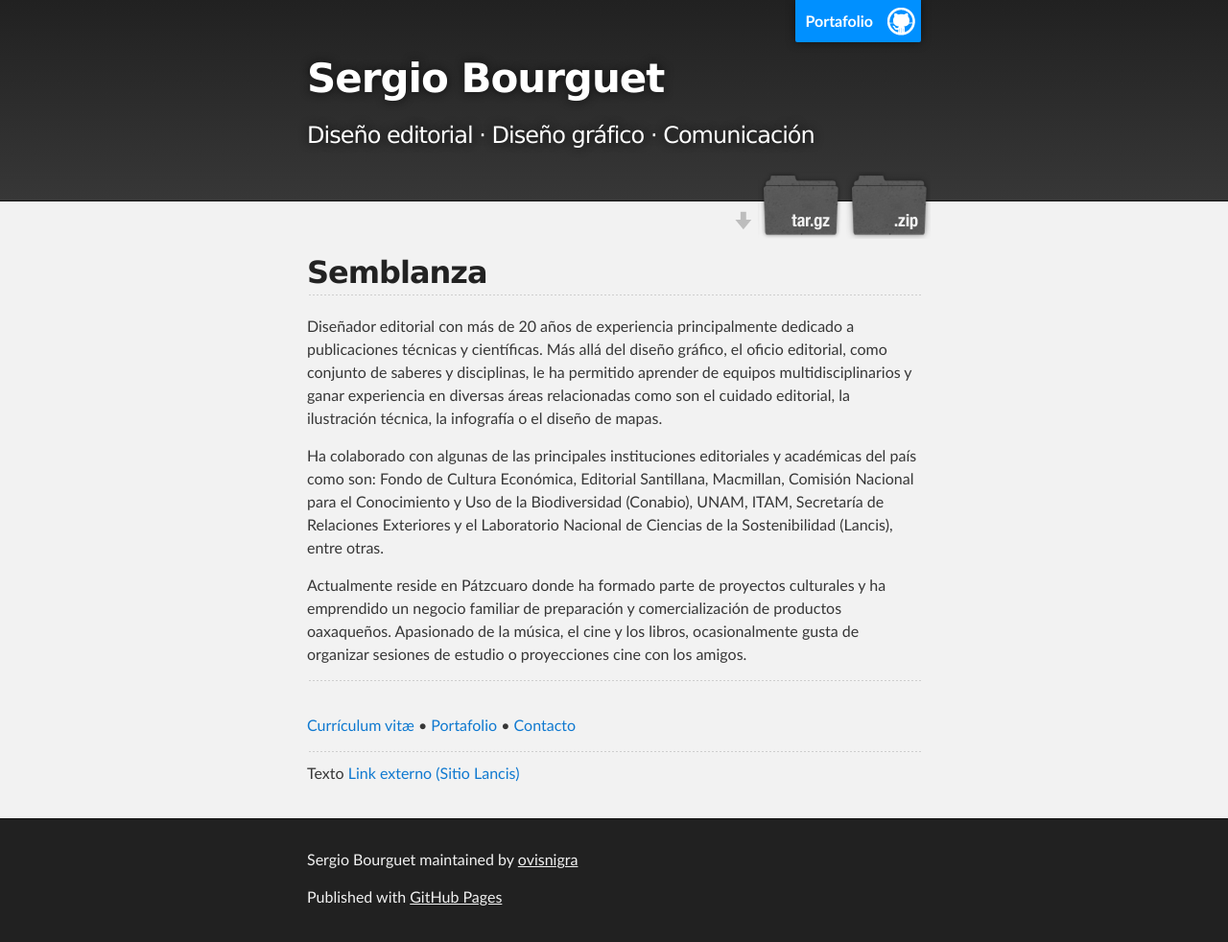
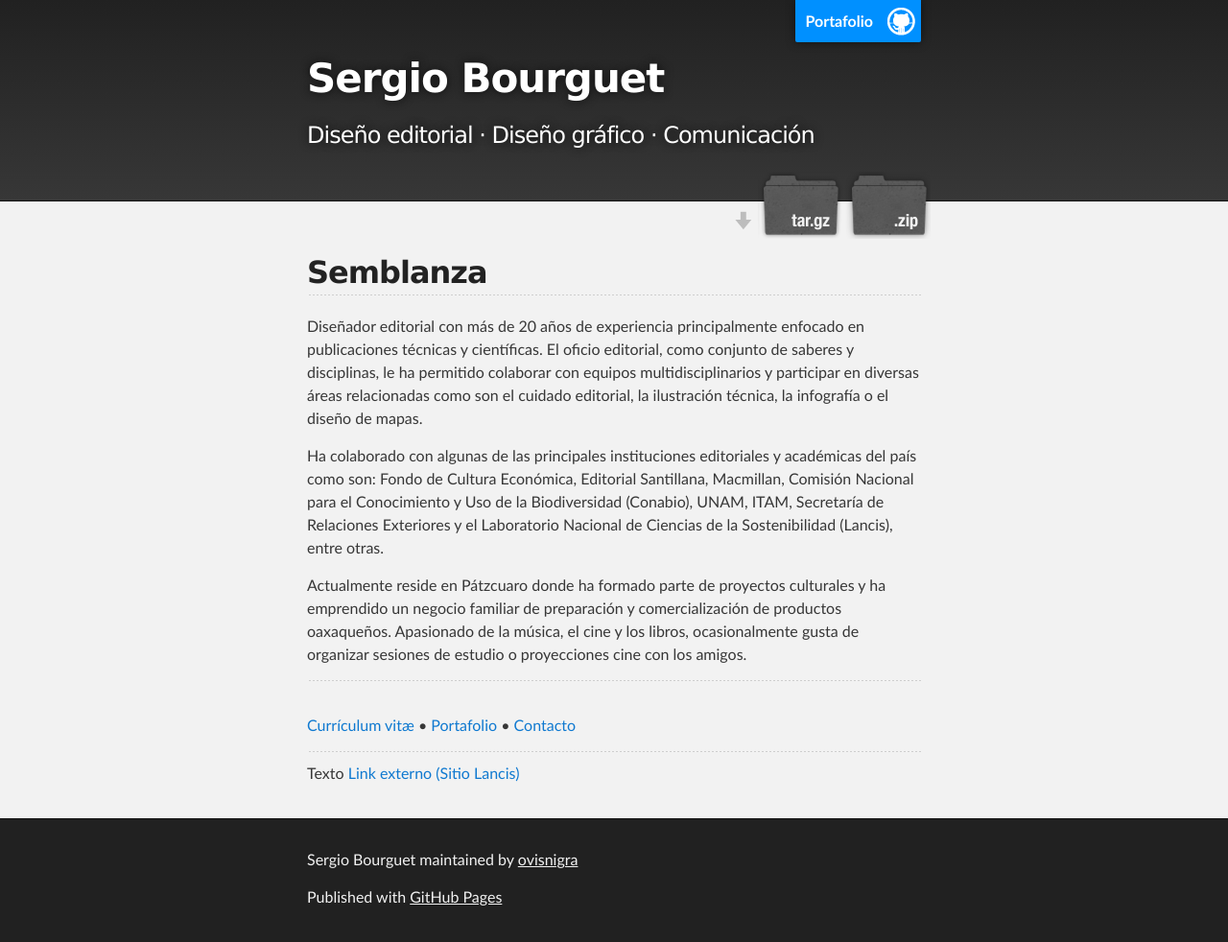
Before and after one commit to ovisnigra/cv_sbourguet, a Jekyll site: the page built from index.md, in a window 1280 px wide. Shown: the whole page at 96% size. Built offline with Jekyll 4.4.1, drawn with Linux system fonts in a browser that asks for light colours; our own code applies the rules of GitHub Pages for plain Markdown files.

Commit message:
actualizar semblanza

```diff
--- a/index.md
+++ b/index.md
@@ -1,6 +1,6 @@
 ## Semblanza
 
-Diseñador editorial con más de 20 años de experiencia principalmente dedicado a publicaciones técnicas y científicas. Más allá del diseño gráfico, el oficio editorial, como conjunto de saberes y disciplinas, le ha permitido aprender de equipos multidisciplinarios y ganar experiencia en diversas áreas relacionadas como son el cuidado editorial, la ilustración técnica, la infografía o el diseño de mapas.
+Diseñador editorial con más de 20 años de experiencia principalmente enfocado en publicaciones técnicas y científicas. El oficio editorial, como conjunto de saberes y disciplinas, le ha permitido colaborar con equipos multidisciplinarios y participar en diversas áreas relacionadas como son el cuidado editorial, la ilustración técnica, la infografía o el diseño de mapas.
 
 Ha colaborado con algunas de las principales instituciones editoriales y académicas del país como son: Fondo de Cultura Económica, Editorial Santillana, Macmillan, Comisión Nacional para el Conocimiento y Uso de la Biodiversidad (Conabio), UNAM, ITAM, Secretaría de Relaciones Exteriores y el Laboratorio Nacional de Ciencias de la Sostenibilidad (Lancis), entre otras.
 
```
